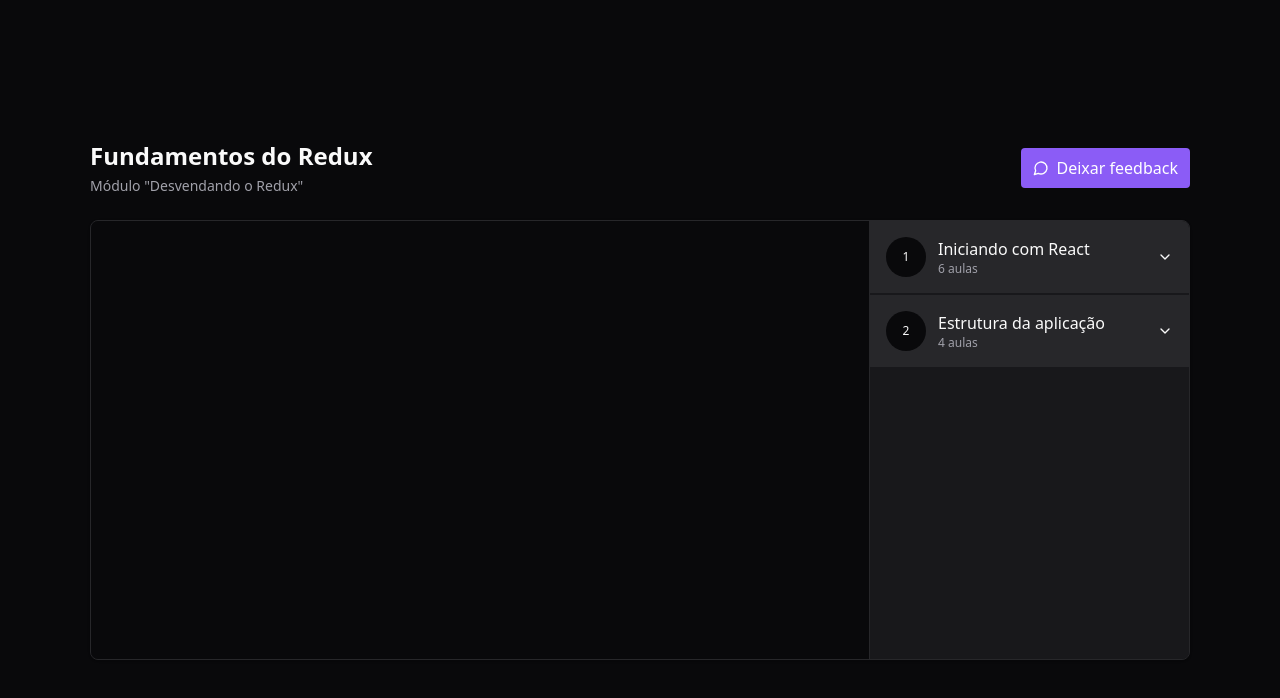
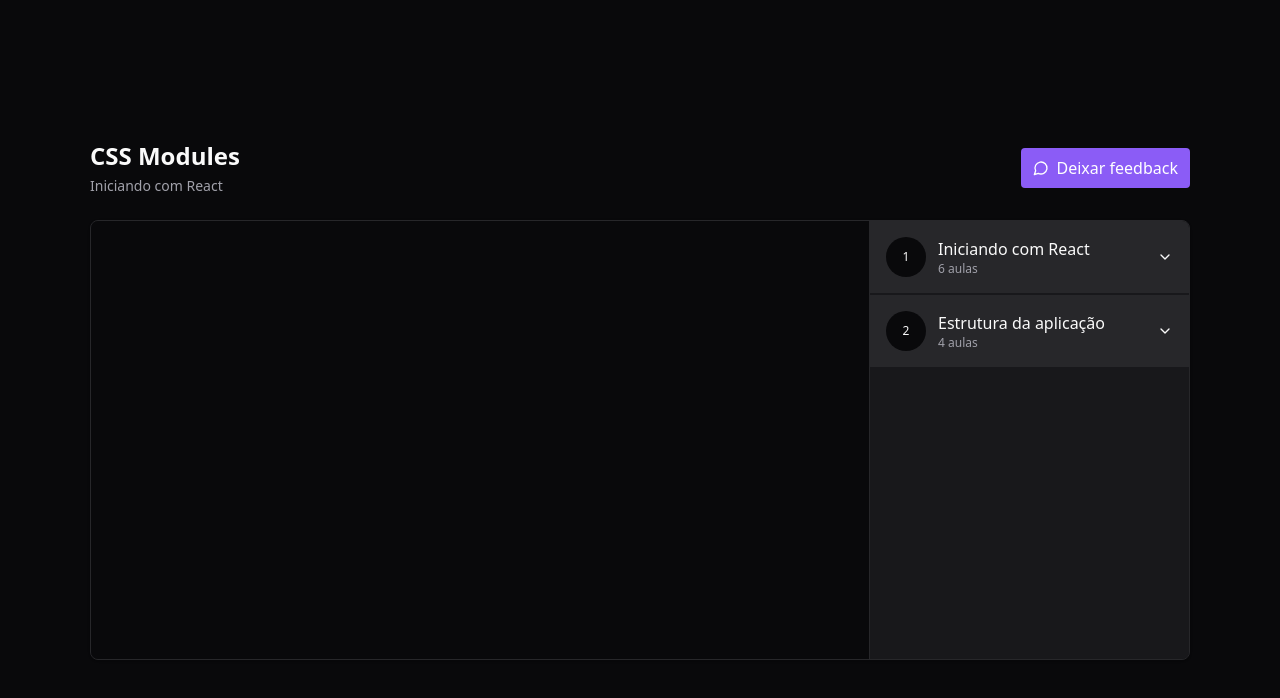
Before and after one commit to Ramonprog/react-redux-zustand, a React (Vite) app: page / in a window 1280 px wide. Shown: the top 698 px of the page. Built offline with nearby package versions, Linux system fonts and the light colour scheme.

Commit message:
feat: deixando header variavel

```diff
--- a/src/components/Header.tsx
+++ b/src/components/Header.tsx
@@ -1,11 +1,23 @@
 import { MessageCircle } from "lucide-react";
+import { useAppSelector } from "../store";
 
 export function Header() {
+    const { currentLesson, currentModule } = useAppSelector(state => {
+        const { currentLessonIndex, currentModuleIndex } = state.player
+
+        const currentModule = state.player.courses.modules[currentModuleIndex]
+        const currentLesson = currentModule.lessons[currentLessonIndex]
+
+        return {
+            currentLesson, currentModule
+        }
+    })
+
     return (
         <header className="flex items-center justify-between">
             <div className="flex flex-col gap-1">
-                <h1 className="text-2xl font-bold">Fundamentos do Redux</h1>
-                <span className="text-sm text-zinc-400">Módulo "Desvendando o Redux"</span>
+                <h1 className="text-2xl font-bold">{currentLesson.title}</h1>
+                <span className="text-sm text-zinc-400">{currentModule.title}</span>
             </div>
 
             <button className="flex items-center gap-2 rounded bg-violet-500 px-3 py-2 font-medium text-white hover:bg-violet-600 "><MessageCircle size={16} /> Deixar feedback</button>
--- a/src/components/Lesson.tsx
+++ b/src/components/Lesson.tsx
@@ -8,7 +8,6 @@
 }
 export function Lesson({ title, duration, onPlay }: ILessonProps) {
 
-
     return (
         <button onClick={onPlay} className="flex items-center text-sm text-zinc-400 gap-2">
             <Video size={16} className="text-zinc-500" />
```
